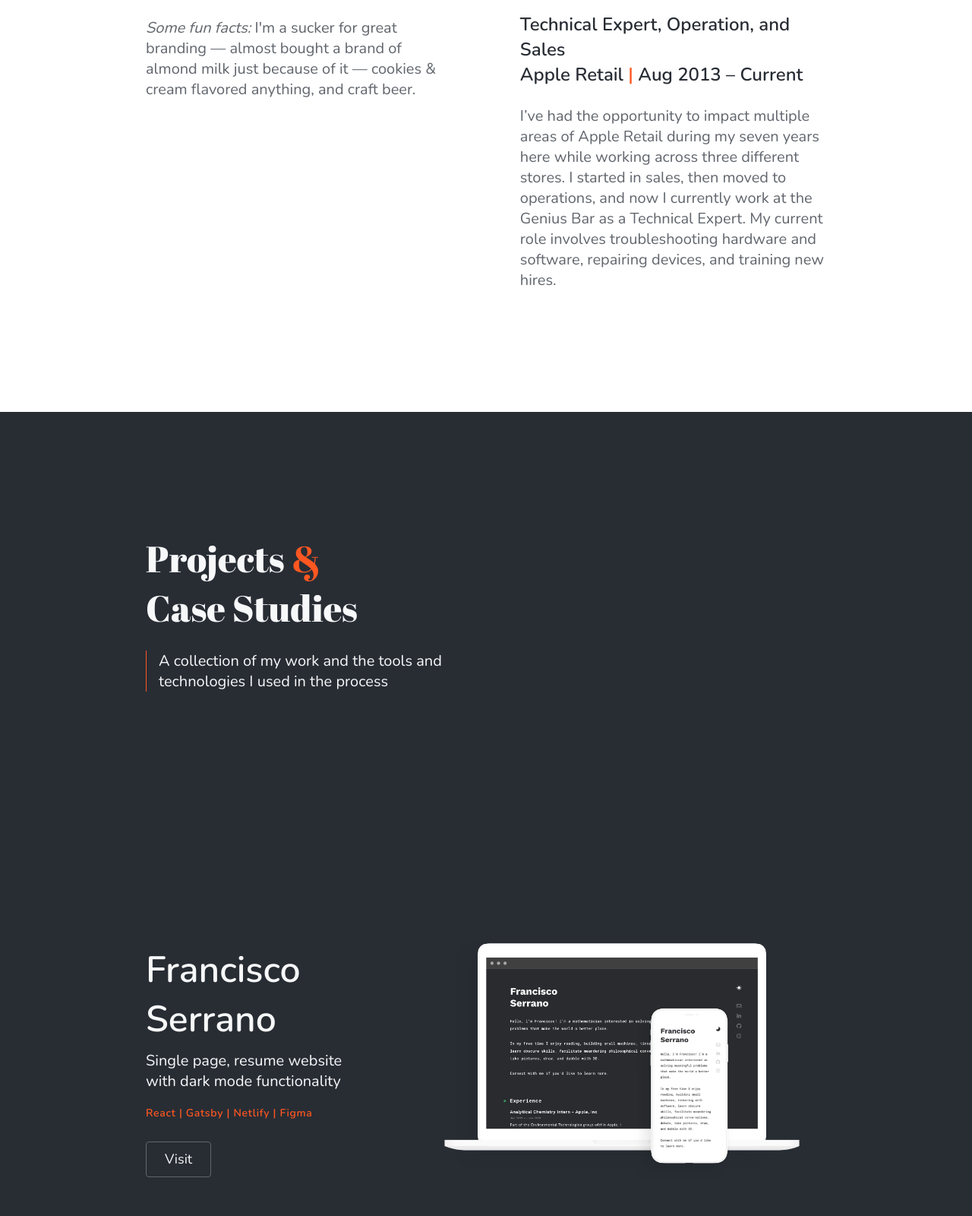
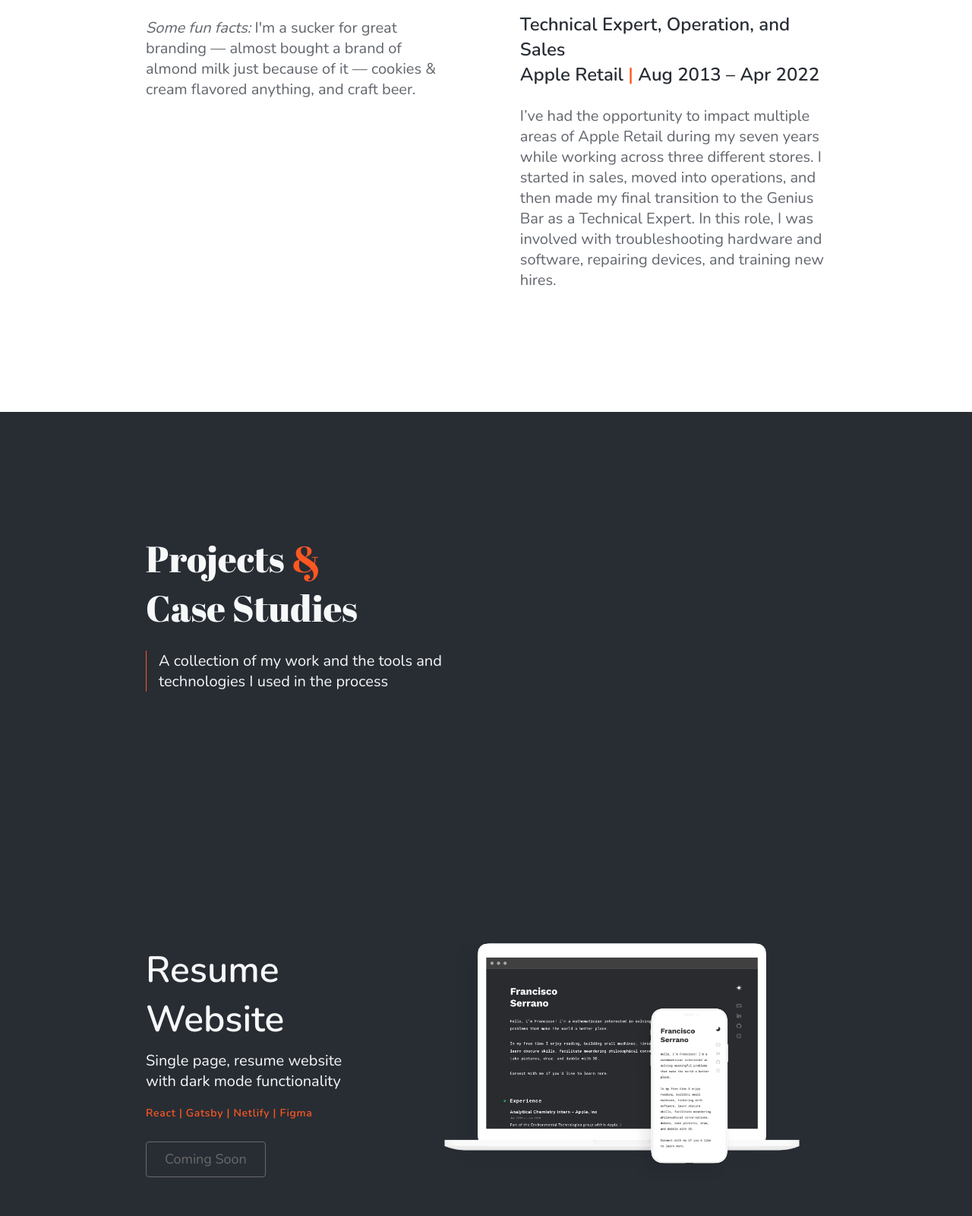
Before and after one commit to rrwinterstein/portfolio-site, a Gatsby site: page / in a window 1280 px wide. Shown: the part 1720-3320 px from the top of the page at 76% size. Built offline with nearby package versions, Linux system fonts and the light colour scheme; Gatsby itself is replaced by a stand-in of ours.

Commit message:
updates about and project titles

```diff
--- a/src/components/about.js
+++ b/src/components/about.js
@@ -121,15 +121,15 @@ const about = () => {
         <h4>
           Technical Expert, Operation, and Sales
           <br />
-          Apple Retail <span>|</span> Aug 2013 – Current
+          Apple Retail <span>|</span> Aug 2013 – Apr 2022
         </h4>
 
         <p>
           I’ve had the opportunity to impact multiple areas of Apple Retail
-          during my seven years here while working across three different
-          stores. I started in sales, then moved to operations, and now I
-          currently work at the Genius Bar as a Technical Expert. My current
-          role involves troubleshooting hardware and software, repairing
+          during my seven years while working across three different stores. I
+          started in sales, moved into operations, and then made my final
+          transition to the Genius Bar as a Technical Expert. In this role, I
+          was involved with troubleshooting hardware and software, repairing
           devices, and training new hires.
         </p>
       </div>
--- a/src/components/projects.js
+++ b/src/components/projects.js
@@ -204,16 +204,17 @@ const projects = () => {
 
       <Item>
         <div className="title">
-          <h3>Francisco Serrano</h3>
+          <h3>Resume Website</h3>
           <p>Single page, resume website with dark mode functionality</p>
           <span>React | Gatsby | Netlify | Figma</span>
           <Button
             className="btn"
-            href="https://ciscoserrano.com/"
-            target="_blank"
-            rel="noopener noreferrer"
+            // href="https://ciscoserrano.com/"
+            // target="_blank"
+            // rel="noopener noreferrer"
+            disabled
           >
-            Visit
+            Coming Soon
           </Button>
         </div>
         <LazyLoad offset={2000} once>
@@ -223,7 +224,7 @@ const projects = () => {
 
       <Item>
         <div className="title">
-          <h3>Alex Felix Bendaña</h3>
+          <h3>Portfolio Website</h3>
           <p>A portfolio website for a screenwriter/producer</p>
           <span>React | Gatsby | Netlify | Figma</span>
           <Button
@@ -242,7 +243,7 @@ const projects = () => {
 
       <Item>
         <div className="title">
-          <h3>Wedding Website</h3>
+          <h3>Single Page Website</h3>
           <p>
             My wedding website, designed and built from the ground up. I also
             worked on print design for our wedding stationary.
```
